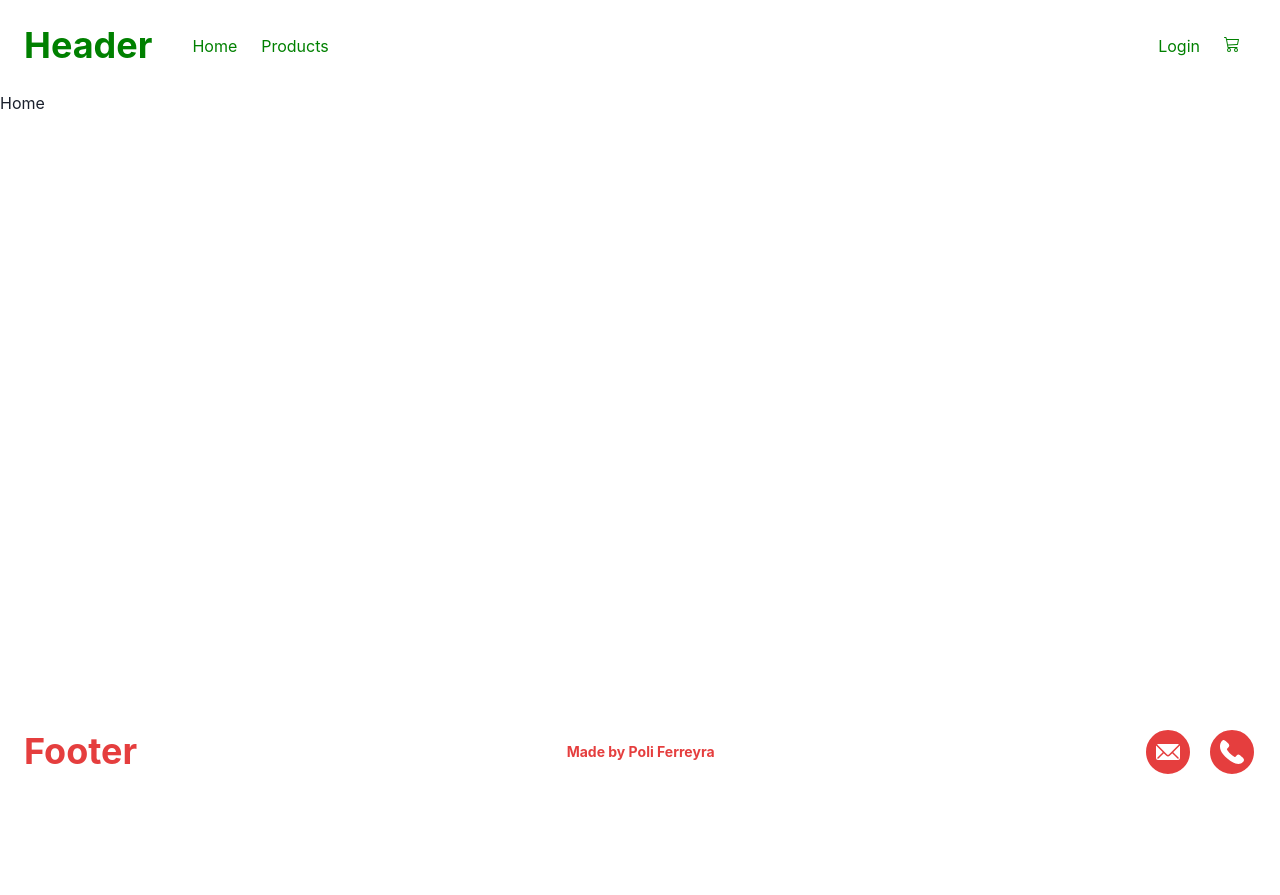
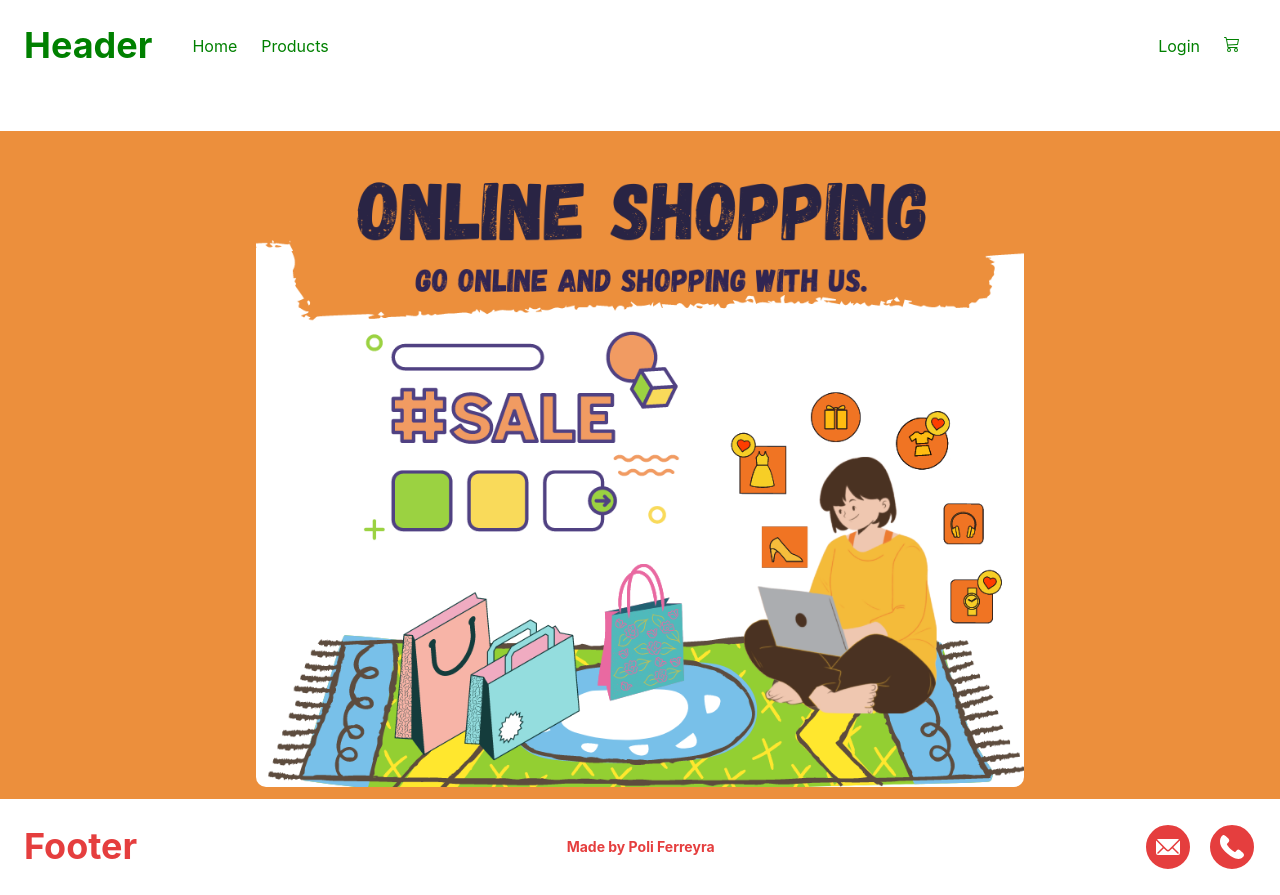
Before and after one commit to poliferreyra/project-Ecommerce, a React (Vite) app: page / in a window 1280 px wide. Before the commit the page ends 800 px from the top, so only its background shows below. Built offline with nearby package versions, Linux system fonts and the light colour scheme.

Commit message:
Add imgHome

```diff
--- a/src/pages/Home.jsx
+++ b/src/pages/Home.jsx
@@ -1,3 +1,17 @@
+import { Box, Flex, Image } from '@chakra-ui/react'
+import imgHome from '../assets/imgHome.png'
+
 export const Home = () => {
-  return <div>Home</div>
+  return (
+    <Flex justifyContent="center" minW="100vw" bg="#EC8F3C" mt={10}>
+      <Box maxW="60%" maxH="50%" m={3}>
+        <Image
+          objectFit="cover"
+          borderRadius="10px"
+          src={imgHome}
+          alt="imgHome"
+        />
+      </Box>
+    </Flex>
+  )
 }
```
Also changed, not shown: src/assets/imgHome.png (added).
